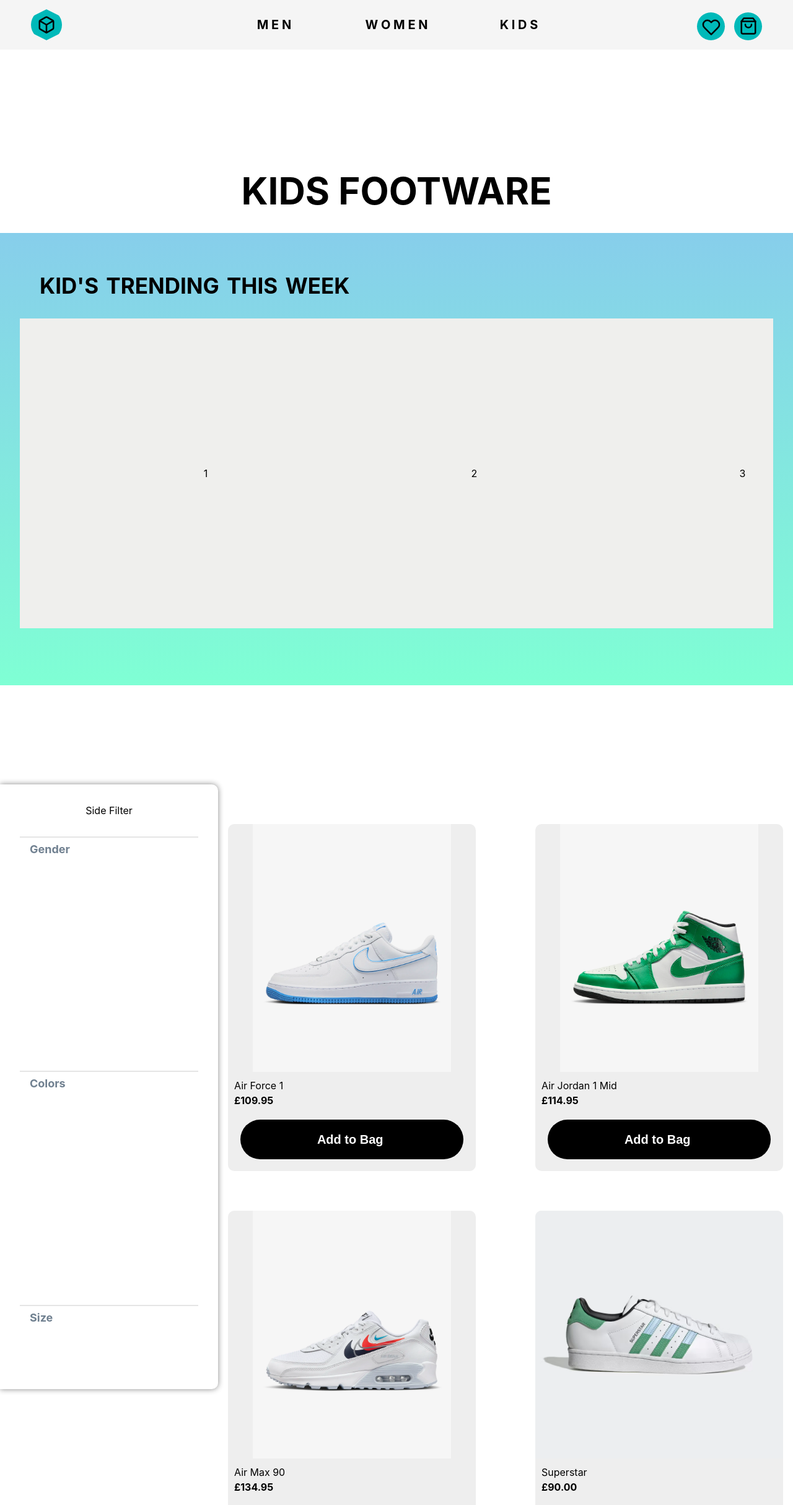
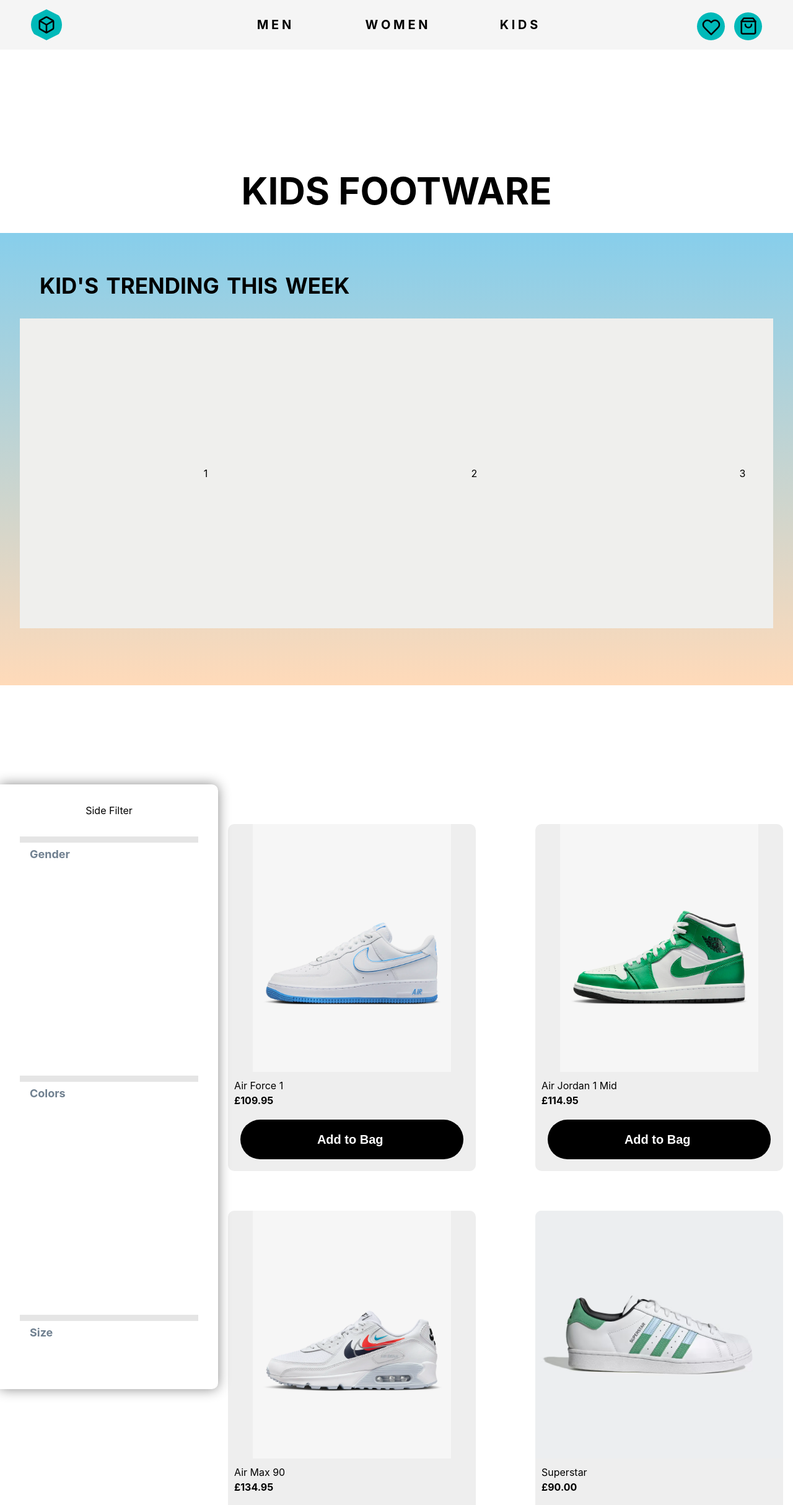
Before and after one commit to Khagendra1814138/e-commerce, a React (Create React App) app: page /Kids in a window 1280 px wide. Shown: the top 2429 px of the page at 62% size. Built offline with nearby package versions, Linux system fonts and the light colour scheme.

Commit message:
Small update

```diff
--- a/src/pages/KidSection/Kids.js
+++ b/src/pages/KidSection/Kids.js
@@ -15,7 +15,7 @@ function KidsPage() {
 
       <h1>KIDS FOOTWARE</h1>
 
-        <section className="trendingThisWeekSection">
+        <section className="trendingThisWeekSection_Kids">
           <h1>Kid's Trending This Week</h1>
           <div className='trendingProductsFrame'>
             <div className='trendingCards'>1</div>
--- a/src/pages/MenSection/Men.js
+++ b/src/pages/MenSection/Men.js
@@ -7,6 +7,8 @@ import "../../styles/CSScomponents/Trending.css";
 
 import { PRODUCTS } from "./MensProduct";
 import { Product } from "./products";
+
+import { Menu } from 'react-feather';
 
 function MensPage() {
     return (
@@ -33,7 +35,8 @@ function MensPage() {
         </section>
 
         <section className="productDisplayFrame">
-          <div className="sideFilterFrame"> Side Filter
+          <div className="sideFilterFrame">
+            <div className="sideFilterIcon">Side Filter <Menu className="sfIcon" size={30} color="black"/></div>
             <box className="filterOptions"> Gender </box>
             <box className="filterOptions"> Colors </box>
             <box className="filterOptions"> Size </box>
--- a/src/pages/WomenSection/Women.js
+++ b/src/pages/WomenSection/Women.js
@@ -13,7 +13,7 @@ function WomensPage() {
       <div className="WomensPage">
 
       <h1>WOMENS FOOTWARE</h1>
-        <section className="trendingThisWeekSection">
+        <section className="trendingThisWeekSection_Women">
           <h1>Women's Trending This Week</h1>
           <div className='trendingProductsFrame'>
             <div className='trendingCards'>1</div>
--- a/src/styles/CSScomponents/Trending.css
+++ b/src/styles/CSScomponents/Trending.css
@@ -5,7 +5,8 @@
     justify-content: flex-start;
     align-items: center;
     padding: 2rem;
-    background: linear-gradient(0deg, aquamarine, skyblue);
+    background: linear-gradient(0deg, PaleTurquoise, skyblue);
+}
 
 .trendingProductsFrame{
     height: 35rem;
@@ -34,9 +35,28 @@
     justify-content: center;
     align-items: center;
 }
+
+.trendingThisWeekSection_Women{
+    height: auto;
+    width: auto;
+    margin: auto;
+    justify-content: flex-start;
+    align-items: center;
+    padding: 2rem;
+    background: linear-gradient(0deg, pink, skyblue);
 }
 
-.trendingThisWeekSection h1{
+.trendingThisWeekSection_Kids{
+    height: auto;
+    width: auto;
+    margin: auto;
+    justify-content: flex-start;
+    align-items: center;
+    padding: 2rem;
+    background: linear-gradient(0deg, PeachPuff, skyblue);
+}
+
+.trendingThisWeekSection h1, .trendingThisWeekSection_Women h1, .trendingThisWeekSection_Kids h1 {
     font-size: 35px;
     word-spacing: 4px;
     text-align: start;
--- a/src/styles/SideFilter.css
+++ b/src/styles/SideFilter.css
@@ -3,30 +3,41 @@
     height: 57rem;
     min-width: 18rem;
     padding: 2rem;
-
     display: grid;
     grid-auto-flow: row;
     gap: 2rem;
-
+    box-shadow: 0px 0px 20px #888888;
+    text-align: center;
+    position: sticky;
+    top: 0px;
+    overflow-y: scroll;
+    overflow-x: hidden;
+    overscroll-behavior-inline: contain;
     border-top-right-radius: 10px;
     border-bottom-right-radius: 10px;
 
-    box-shadow: 0px 0px 10px #888888;;
+    .sideFilterIcon{
+        text-transform: uppercase;
+        font-weight: bold;
+        font-size: 18px;
+        margin: auto;
+        width: 60%;
+        color: slategray;
+        display: flex;
+        justify-content: space-evenly;
+        align-items: center;
 
-    text-align: center;
-
-    position: sticky;
-    top: 0px;
-
-    overflow-y: scroll;
-    overflow-x: hidden;
-    overscroll-behavior-inline: contain;
-
+        .sfIcon{
+            border-radius: 10px;
+            padding: 4px;
+            background-color: #00B9B9;
+        }
+    }
 
     .filterOptions{
         height: 20rem;
         padding: 1rem;
-        border-top: 2px solid #E5E5E5;
+        border-top: 10px solid #E5E5E5;
         font-size: 18px;
         font-weight: bold;
         padding-top: 0.5rem;
@@ -41,11 +52,13 @@
 }
 
 .sideFilterFrame::-webkit-scrollbar-track {
-    background: transparent;
+    background: #EEEEEE;
+    border-top-right-radius: 10px;
+    border-bottom-right-radius: 10px;
 }
 
 .sideFilterFrame::-webkit-scrollbar-thumb {
-    background-color: #7F7F7F;
+    background-color: slategray;
     border-radius: 10px;
 }
 
```
Lines whose indentation alone changed are shown as unchanged.
